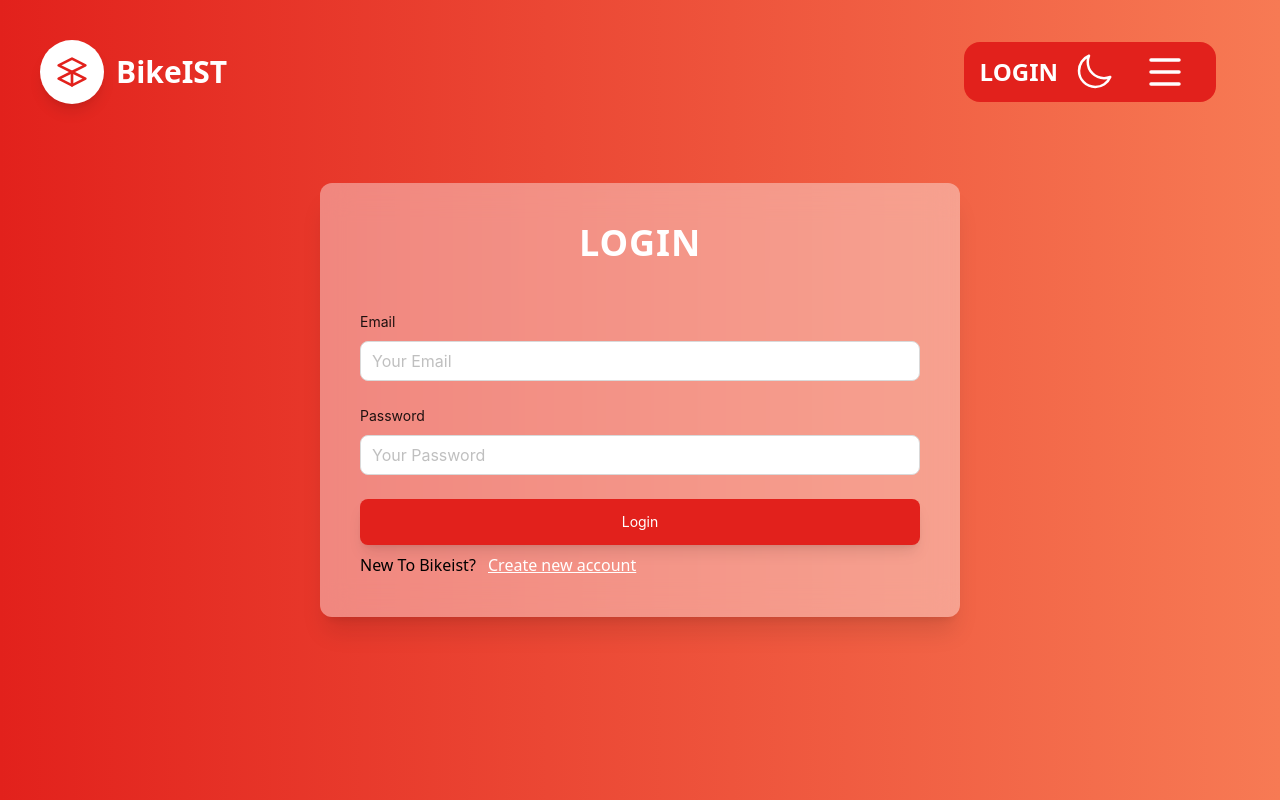
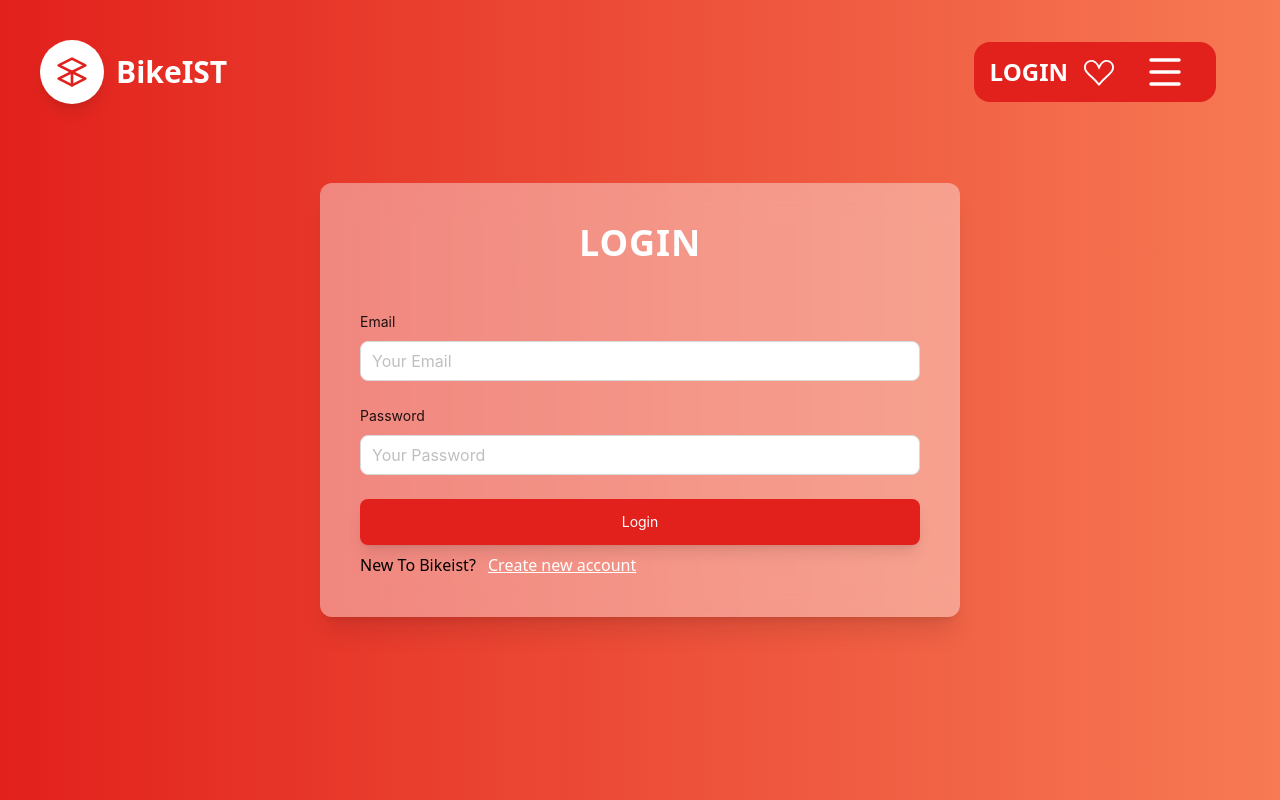
Before and after one commit to golamrabbani93/bikeist, a React (Vite) app: page /login in a window 1280 px wide. Shown: the top 800 px of the page. Built offline with nearby package versions, Linux system fonts and the light colour scheme.

Commit message:
sidebar items complete

```diff
--- a/src/components/Header/Header.tsx
+++ b/src/components/Header/Header.tsx
@@ -3,20 +3,20 @@ import {useState} from 'react';
 import {Link, NavLink} from 'react-router-dom';
 import {useAppDispatch, useAppSelector} from '../../redux/hooks';
 import {getCurrentUser, logOut} from '../../redux/features/auth/authSlice';
-import {getCurrentTheme, toggleTheme} from '../../redux/features/theme/themeSlice';
 import Logo from './Logo';
+import {BsSuitHeart} from 'react-icons/bs';
+import {Badge} from 'antd';
+import WishList from './Sidebar/Cart/WishList';
+import {getWishlistItems} from '../../redux/features/wishlist/wishlistSlice';
 const Header = () => {
 	// * Get Cirrent Logged in user
 	const user = useAppSelector(getCurrentUser);
+	const wishlist = useAppSelector(getWishlistItems);
 	const dispatch = useAppDispatch();
 	// *menu Open
 	const [openHam, setOpenHam] = useState(false);
-	// *Theme Management
-	const theme = useAppSelector(getCurrentTheme);
-	// *handle Theme
-	const handleTheme = () => {
-		dispatch(toggleTheme());
-	};
+	//open wishlist
+	const [openWishlist, setOpenWishlist] = useState(false);
 	// *user Log Out
 	const handleLogOut = () => {
 		dispatch(logOut());
@@ -46,50 +46,23 @@ const Header = () => {
 									</Link>
 								)}
 							</div>
-							<div>
-								{/* Sun Ion */}
-								<svg
-									onClick={handleTheme}
-									className={`h-7 md:h-[40px] md:w-[40px] text-white mx-4 cursor-pointer ${
-										theme === 'light' && 'hidden'
-									}`}
-									data-slot="icon"
-									fill="none"
-									strokeWidth="1.5"
-									stroke="currentColor"
-									viewBox="0 0 24 24"
-									xmlns="http://www.w3.org/2000/svg"
-									aria-hidden="true"
+
+							{/* Sun Ion */}
+							<button
+								className={`tooltip tooltip-left mx-2 transition duration-500 text-3xl font-bold mt-2`}
+							>
+								<Badge
+									color="white"
+									count={wishlist?.length || 0}
+									style={{color: '#e2211c', fontWeight: 'bold'}}
 								>
-									<path
-										strokeLinecap="round"
-										strokeLinejoin="round"
-										d="M12 3v2.25m6.364.386-1.591 1.591M21 12h-2.25m-.386 6.364-1.591-1.591M12 18.75V21m-4.773-4.227-1.591 1.591M5.25 12H3m4.227-4.773L5.636 5.636M15.75 12a3.75 3.75 0 1 1-7.5 0 3.75 3.75 0 0 1 7.5 0Z"
-									></path>
-								</svg>
-							</div>
-							<div>
-								{/* Moon Icon */}
-								<svg
-									onClick={handleTheme}
-									className={`h-7 md:h-[40px] md:w-[40px] text-white mx-4 cursor-pointer ${
-										theme === 'dark' && 'hidden'
-									}`}
-									data-slot="icon"
-									fill="none"
-									strokeWidth="1.5"
-									stroke="currentColor"
-									viewBox="0 0 24 24"
-									xmlns="http://www.w3.org/2000/svg"
-									aria-hidden="true"
-								>
-									<path
-										strokeLinecap="round"
-										strokeLinejoin="round"
-										d="M21.752 15.002A9.72 9.72 0 0 1 18 15.75c-5.385 0-9.75-4.365-9.75-9.75 0-1.33.266-2.597.748-3.752A9.753 9.753 0 0 0 3 11.25C3 16.635 7.365 21 12.75 21a9.753 9.753 0 0 0 9.002-5.998Z"
-									></path>
-								</svg>
-							</div>
+									<BsSuitHeart
+										onClick={() => setOpenWishlist(!openWishlist)}
+										className="text-white tooltip tooltip-left mx-2 transition duration-500 text-3xl font-bold "
+									></BsSuitHeart>
+								</Badge>
+							</button>
+
 							<svg
 								onClick={() => setOpenHam(!openHam)}
 								className={` hamRotate ham1   2xl:right-[10%] ${
@@ -141,6 +114,7 @@ const Header = () => {
 						</ul>
 					</nav>
 				</div>
+				<WishList openWishlist={openWishlist} setOpenWishlist={setOpenWishlist} />
 			</div>
 		</div>
 	);
--- a/src/components/Header/Sidebar/Cart/Cart.tsx
+++ /dev/null
@@ -1,26 +0,0 @@
-import {Drawer} from 'antd';
-
-type TCartprops = {
-	openCart: boolean;
-	setOpenCart: (open: boolean) => void;
-};
-
-const Cart = ({openCart, setOpenCart}: TCartprops) => {
-	return (
-		<div className="!w-[700px]">
-			<Drawer
-				className=" !ml-auto !bg-black text-white"
-				onClose={() => setOpenCart(false)}
-				open={openCart}
-				key={'CartDrawer'}
-				width={400}
-			>
-				<p>Some contents...</p>
-				<p>Some contents...</p>
-				<p>Some contents...</p>
-			</Drawer>
-		</div>
-	);
-};
-
-export default Cart;
--- /dev/null
+++ b/src/components/Header/Sidebar/Cart/SingleWishList.tsx
@@ -0,0 +1,63 @@
+import {removeItem} from '../../../../redux/features/wishlist/wishlistSlice';
+import {useAppDispatch} from '../../../../redux/hooks';
+import {TBike} from '../../../../types';
+
+interface CartDataProps {
+	item: TBike;
+}
+
+const SingleWishList: React.FC<CartDataProps> = ({item}) => {
+	const dispatch = useAppDispatch();
+	const handleRevomeItem = (id: string) => {
+		console.log('🚀🚀: handleRevomeItem -> id', id);
+		dispatch(removeItem(id));
+	};
+	return (
+		<div>
+			<div className="self-stretch flex-col justify-start items-start gap-5 flex mt-4">
+				<div className="self-stretch justify-between items-center inline-flex">
+					<div className="justify-start items-center flex">
+						<div className="w-[88.40px] h-full pr-5 flex-col justify-start items-start inline-flex">
+							<div className="self-stretch h-[80px] w-[88.40px] p-[0.80px] flex-col justify-center items-start flex ">
+								<img alt="" className="w-[88.40px] h-[80px] relative" src={item.image} />
+							</div>
+						</div>
+						<div className="flex-col justify-start items-start inline-flex ml-3">
+							<div className="self-stretch h-[24.50px] flex-col justify-start items-start flex">
+								<h2 className="text-neutral-500 text-sm font-bold  leading-normal">{item.name}</h2>
+							</div>
+							<div className="self-stretch h-[24.50px] pr-[34.10px] flex-col justify-start items-start flex">
+								<h3 className="text-neutral-500 text-sm font-normal mt-5  leading-normal">
+									{/* {item.quantity} x ${item.price} */}
+								</h3>
+							</div>
+						</div>
+					</div>
+					<div className="w-[11px] pt-[5.60px] pb-[4.90px] flex-col justify-start items-end inline-flex ml-8">
+						<button
+							onClick={() => handleRevomeItem(item._id)}
+							className="text-right text-red-500 hover:text-red-600 cursor-pointer"
+						>
+							<svg
+								xmlns="http://www.w3.org/2000/svg"
+								fill="none"
+								viewBox="0 0 24 24"
+								strokeWidth={1.5}
+								stroke="currentColor"
+								className="size-6"
+							>
+								<path
+									strokeLinecap="round"
+									strokeLinejoin="round"
+									d="m14.74 9-.346 9m-4.788 0L9.26 9m9.968-3.21c.342.052.682.107 1.022.166m-1.022-.165L18.16 19.673a2.25 2.25 0 0 1-2.244 2.077H8.084a2.25 2.25 0 0 1-2.244-2.077L4.772 5.79m14.456 0a48.108 48.108 0 0 0-3.478-.397m-12 .562c.34-.059.68-.114 1.022-.165m0 0a48.11 48.11 0 0 1 3.478-.397m7.5 0v-.916c0-1.18-.91-2.164-2.09-2.201a51.964 51.964 0 0 0-3.32 0c-1.18.037-2.09 1.022-2.09 2.201v.916m7.5 0a48.667 48.667 0 0 0-7.5 0"
+								/>
+							</svg>
+						</button>
+					</div>
+				</div>
+			</div>
+		</div>
+	);
+};
+
+export default SingleWishList;
--- /dev/null
+++ b/src/components/Header/Sidebar/Cart/WishList.tsx
@@ -0,0 +1,60 @@
+import {Drawer} from 'antd';
+import SingleWishList from './SingleWishList';
+import {TBike} from '../../../../types';
+import {useAppSelector} from '../../../../redux/hooks';
+import {getWishlistItems} from '../../../../redux/features/wishlist/wishlistSlice';
+
+interface SideNavProps {
+	openWishlist: boolean;
+	setOpenWishlist: (open: boolean) => void;
+}
+const WishList: React.FC<SideNavProps> = ({openWishlist, setOpenWishlist}) => {
+	const wishlist = useAppSelector(getWishlistItems);
+
+	return (
+		<div className="!w-[500px]">
+			<Drawer
+				className=" !ml-auto !bg-black text-white"
+				onClose={() => setOpenWishlist(!openWishlist)}
+				open={openWishlist}
+				width={400}
+			>
+				<div className="self-stretch  flex-col justify-start items-start flex">
+					<h2 className="text-xl font-bold uppercase text-White">My Wishlist</h2>
+
+					<div className="mt-8">
+						{/* !single Cart List */}
+						{wishlist?.length > 0 ? (
+							wishlist?.map((item: TBike) => <SingleWishList key={item._id} item={item} />)
+						) : (
+							<h2 className="font-bold uppercase text-primary">No Items Found</h2>
+						)}
+					</div>
+				</div>
+
+				{/* {carts?.length > 0 && (
+					<div className="flex justify-between mx-2 mt-6">
+						<h2 className="uppercase text-2xl text-white font-bold">Subtotal:</h2>
+						<h2 className="uppercase text-2xl text-white font-bold">${total}</h2>
+					</div>
+				)} */}
+
+				{/* {carts?.length > 0 ? (
+					<div className="mt-6">
+						<Link to={'/shop/cart'}>
+							<ButtonFull text={'view cart'} />
+						</Link>
+					</div>
+				) : (
+					<div className="mt-6">
+						<Link to={''}>
+							<ButtonFull text={'Shop Now'} />
+						</Link>
+					</div>
+				)} */}
+			</Drawer>
+		</div>
+	);
+};
+
+export default WishList;
--- a/src/index.css
+++ b/src/index.css
@@ -59,3 +59,6 @@ body {
 .ant-spin-dot i {
 	background-color: #fff !important;
 }
+.ant-drawer-close {
+	color: #e2211c !important;
+}
```
